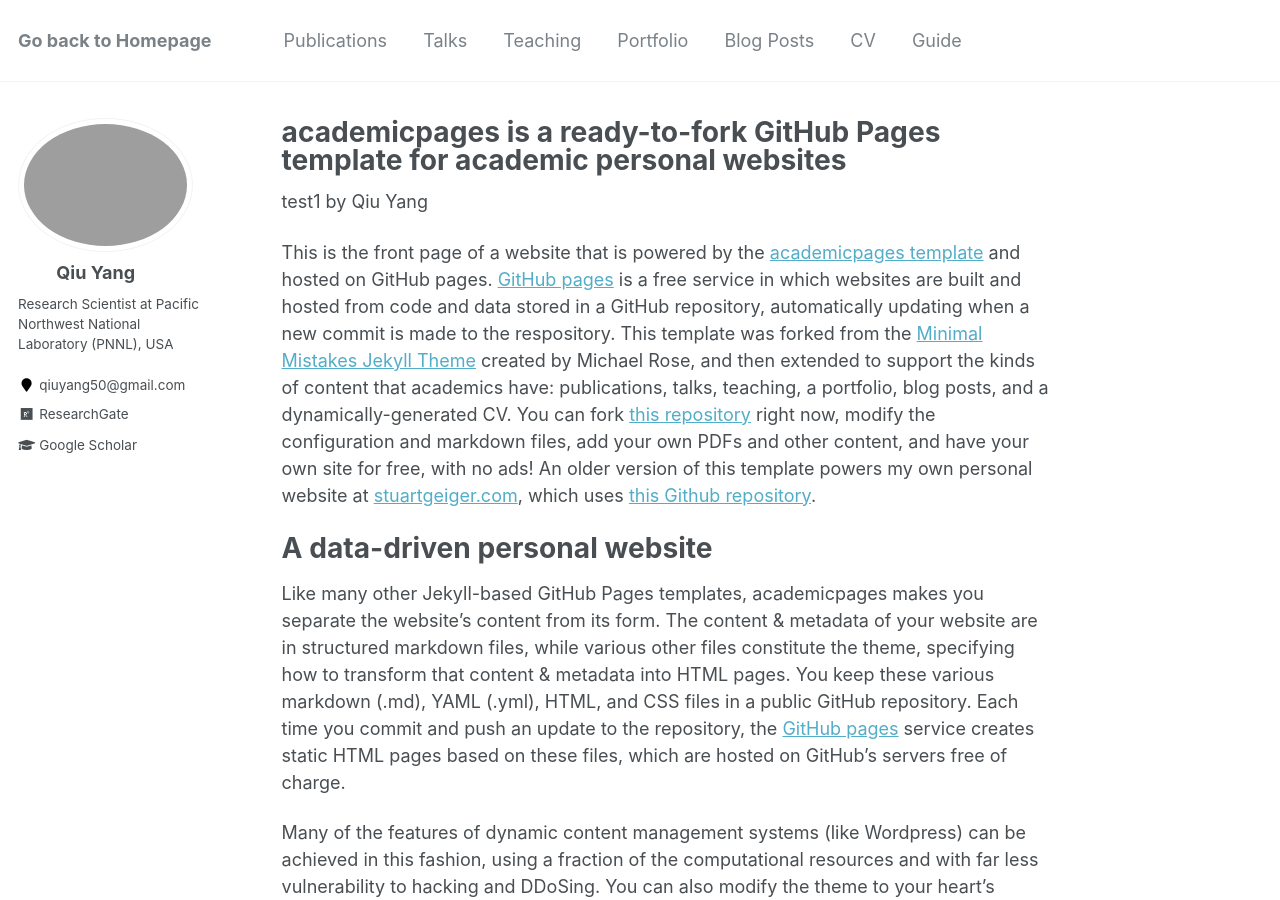
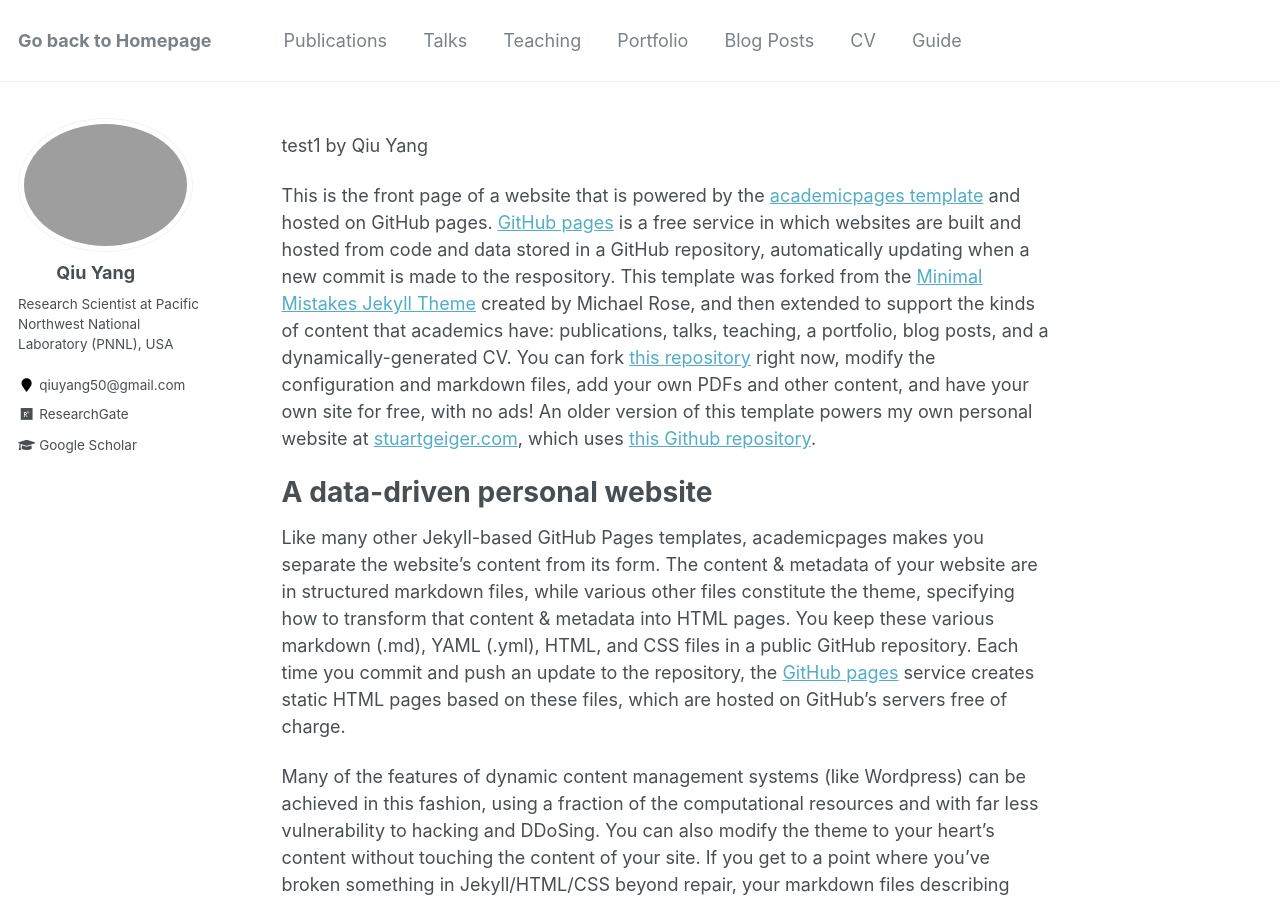
Before and after one commit to qiuyang50/qiuyang50.github.io, a Jekyll site: the page built from _pages/about.md, in a window 1280 px wide and 900 px high. Built offline with Jekyll 4.4.1, drawn with Linux system fonts in a browser that asks for light colours.

Commit message:
Update about.md

```diff
--- a/_pages/about.md
+++ b/_pages/about.md
@@ -1,6 +1,6 @@
 ---
 permalink: /
-title: "academicpages is a ready-to-fork GitHub Pages template for academic personal websites"
+title: ""
 excerpt: "About me"
 author_profile: true
 redirect_from:
```
